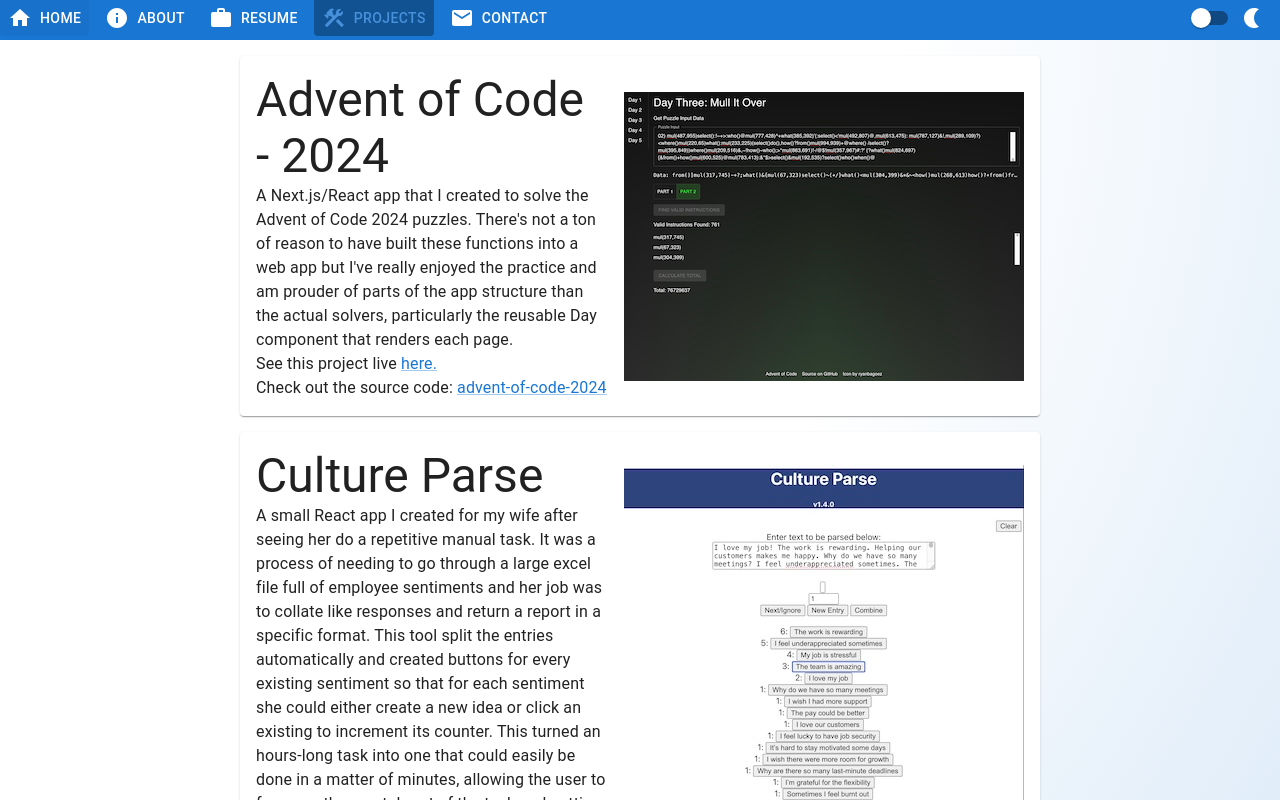
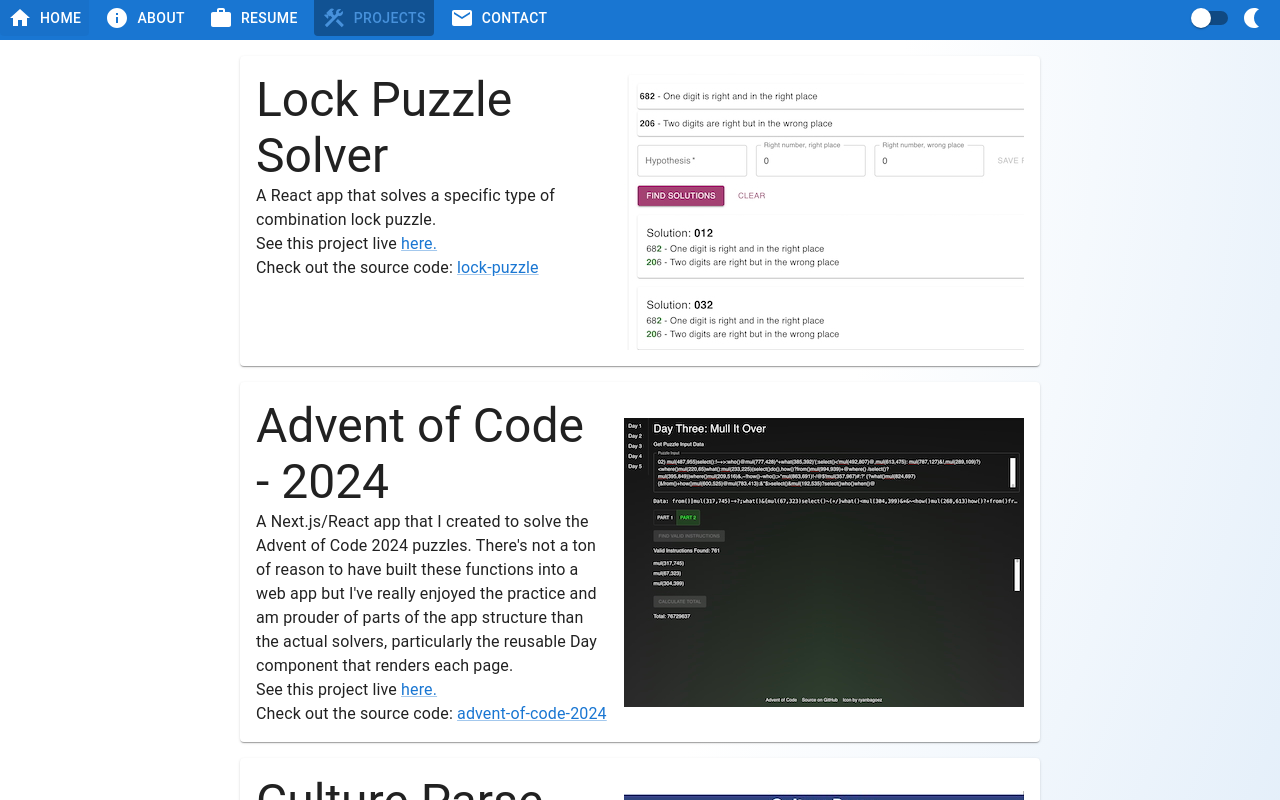
Before and after one commit to jonkiersey/aloha, a Next.js app: page /projects in a window 1280 px wide. Shown: the top 800 px of the page. Built offline with nearby package versions, Linux system fonts and the light colour scheme; no server answers.

Commit message:
add 'Lock Puzzle' to projects

```diff
--- a/src/app/projects/page.tsx
+++ b/src/app/projects/page.tsx
@@ -2,6 +2,7 @@
 import { Box, styled } from "@mui/material";
 import cultureParseScreenshot from "./assets/culture-parse-screenshot.jpg";
 import aoc2024Screenshot from "./assets/aoc-2024-screenshot.jpg";
+import lockPuzzleScreenshot from "./assets/lock-puzzle-screenshot.jpg";
 import Project, { ProjectCardProps } from "./components/project-card";
 
 const PageContainer = styled(Box)({
@@ -14,6 +15,18 @@ const PageContainer = styled(Box)({
 });
 
 const projects: ProjectCardProps[] = [
+  {
+    title: "Lock Puzzle Solver",
+    image: lockPuzzleScreenshot,
+    description: "A React app that solves a specific type of combination lock puzzle.",
+    link: "https://aloha-lock-puzzle.netlify.app/",
+    sourceLinks: [
+      {
+        label: "lock-puzzle",
+        link: "https://github.com/jonkiersey/lock-puzzle",
+      },
+    ],
+  },
   {
     title: "Advent of Code - 2024",
     image: aoc2024Screenshot,
@@ -45,9 +58,7 @@ const projects: ProjectCardProps[] = [
       getting to forget about the interface.
     `,
     link: "https://hr-tools.netlify.app/",
-    sourceLinks: [
-      { label: "hr-tools", link: "https://github.com/jonkiersey/hr-tools" },
-    ],
+    sourceLinks: [{ label: "hr-tools", link: "https://github.com/jonkiersey/hr-tools" }],
   },
   {
     title: "Lifepoints",
```
Also changed, not shown: src/app/projects/assets/lock-puzzle-screenshot.jpg (added).
